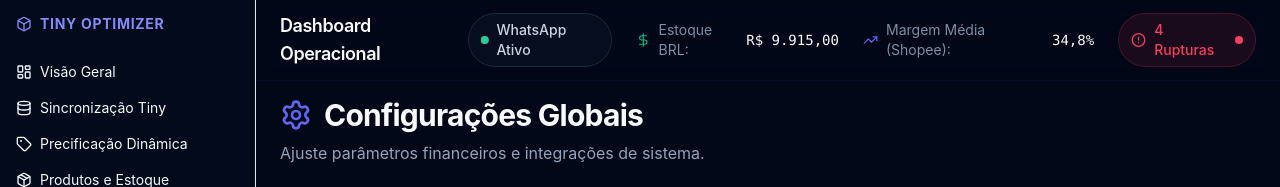
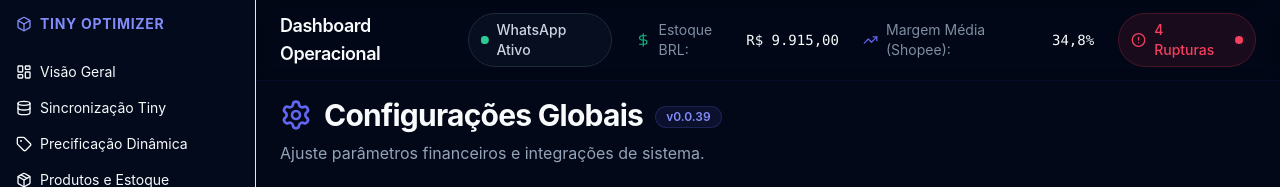
Before and after one commit to Silk4d/novo-sistema-marketplaces, a React (Vite) app: page /settings in a window 1280 px wide. Shown: the top 187 px of the page. Built offline with nearby package versions, Linux system fonts and the light colour scheme; no server answers; what pocketbase would draw is missing.

Commit message:
feat: Display app version in settings

```diff
--- a/package.json
+++ b/package.json
@@ -56,6 +56,7 @@
     "embla-carousel-react": "^8.6.0",
     "input-otp": "^1.4.2",
     "next-themes": "^0.4.6",
+    "pocketbase": "~0.26.8",
     "react": "^19.2.4",
     "react-day-picker": "^9.14.0",
     "react-dom": "^19.2.4",
--- /dev/null
+++ b/src/config/constants.ts
@@ -0,0 +1,3 @@
+import pkg from '../../package.json'
+
+export const __APP_VERSION__ = pkg.version
--- a/src/lib/pocketbase/schema.json
+++ b/src/lib/pocketbase/schema.json
@@ -1,5 +1,5 @@
 {
-  "generatedAt": "2026-03-23T21:06:08.738Z",
+  "generatedAt": "2026-03-25T19:56:01.461Z",
   "collections": [
     {
       "name": "users",
--- a/src/pages/Settings.tsx
+++ b/src/pages/Settings.tsx
@@ -12,6 +12,7 @@ import {
   SelectTrigger,
   SelectValue,
 } from '@/components/ui/select'
+import { Badge } from '@/components/ui/badge'
 import { useToast } from '@/hooks/use-toast'
 import { syncTinyProducts, type SyncSummary } from '@/services/tiny'
 import pb from '@/lib/pocketbase/client'
@@ -26,6 +27,7 @@ import {
   Loader2,
   RefreshCw,
 } from 'lucide-react'
+import { __APP_VERSION__ } from '@/config/constants'
 
 export default function Settings() {
   const { settings, updateSettings, setProducts } = useDataStore()
@@ -129,9 +131,17 @@ export default function Settings() {
   return (
     <div className="space-y-6 animate-fade-in max-w-full">
       <div className="flex flex-col gap-2">
-        <h1 className="text-3xl font-display font-bold tracking-tight flex items-center gap-3">
-          <SettingsIcon className="w-8 h-8 text-indigo-500" /> Configurações Globais
-        </h1>
+        <div className="flex items-center gap-3">
+          <h1 className="text-3xl font-display font-bold tracking-tight flex items-center gap-3">
+            <SettingsIcon className="w-8 h-8 text-indigo-500" /> Configurações Globais
+          </h1>
+          <Badge
+            variant="outline"
+            className="bg-indigo-500/10 text-indigo-400 border-indigo-500/20 text-xs py-0.5 mt-1"
+          >
+            v{__APP_VERSION__}
+          </Badge>
+        </div>
         <p className="text-slate-400">Ajuste parâmetros financeiros e integrações de sistema.</p>
       </div>
 
```
Also changed, not shown: .skip.config.json, 1 other file (tests, documents, lock files or other folders).
